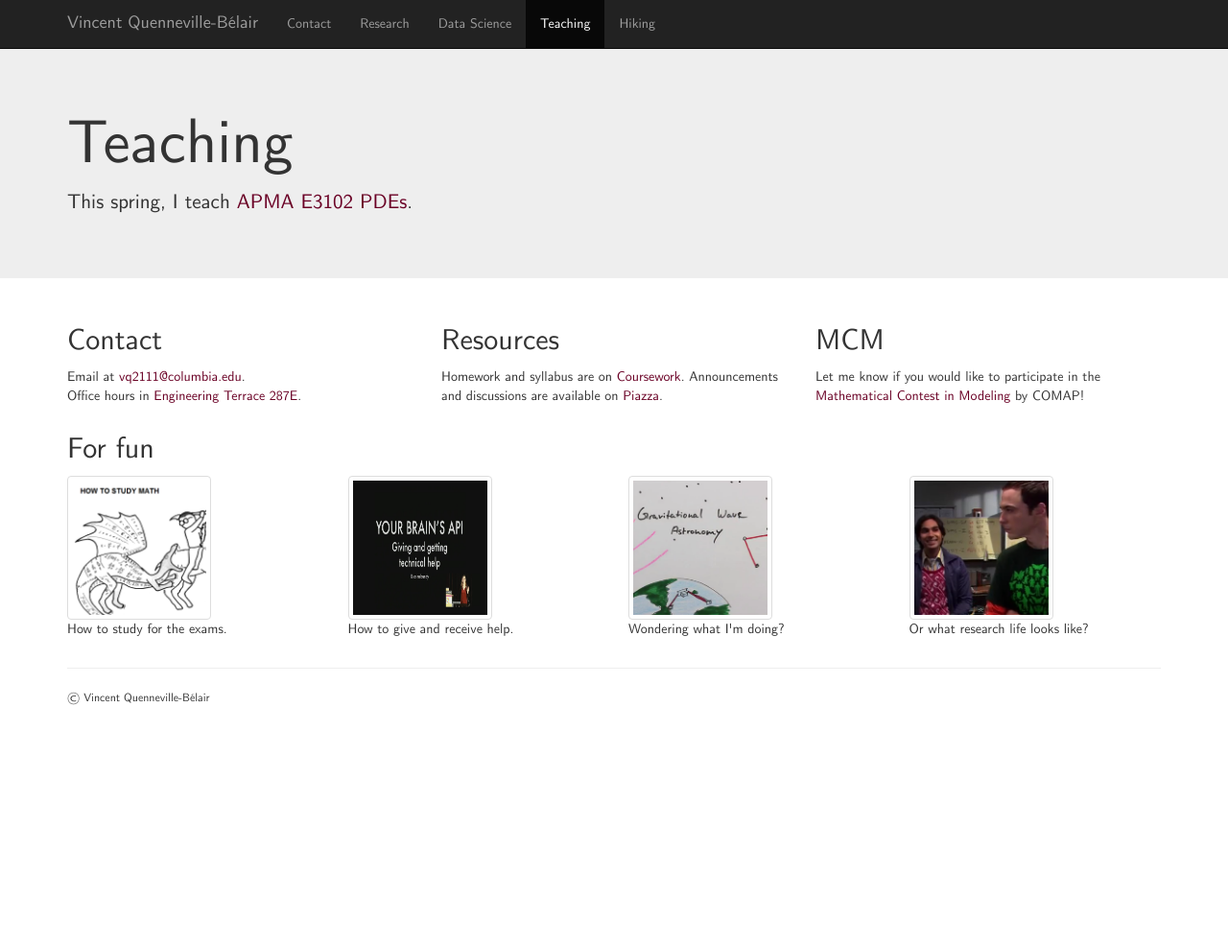
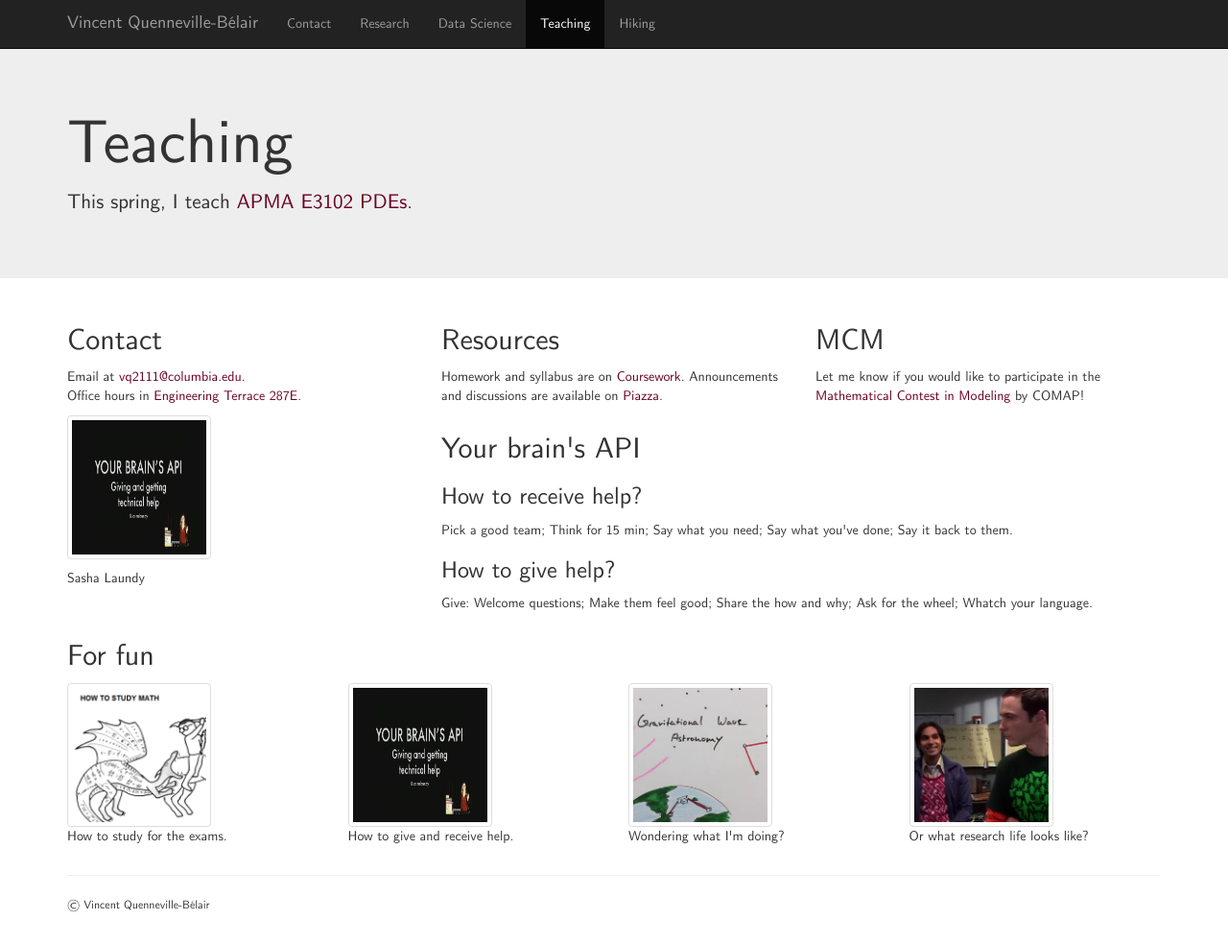
Before and after one commit to vincentqb/vincentqb.github.io.archive, a Jekyll site: the page built from teaching.html, in a window 1280 px wide and 983 px high. Shown: the whole window at 96% size. Built offline with Jekyll 4.4.1, drawn with Linux system fonts in a browser that asks for light colours; nearby versions of some CDN libraries.

Commit message:
add brain's API.

```diff
--- a/teaching.html
+++ b/teaching.html
@@ -66,6 +66,25 @@
 <h2>MCM</h2>
 <p>
 Let me know if you would like to participate in the <a href="http://www.comap.com/undergraduate/contests/index.html">Mathematical Contest in Modeling</a> by COMAP!
+</p>
+</div>
+
+<div class="col-md-4 col-sm-12">
+<p>
+<a href="https://www.youtube.com/embed/hY14Er6JX2s"><img src="images/help.png" style="width: 150px; height: 150px;" class="img-thumbnail" alt="Here's how to give and receive help"></a>
+</p>
+<p>Sasha Laundy</p>
+</div>
+
+<div class="col-md-8 col-sm-12">
+<h2>Your brain's API</h2>
+<h3>How to receive help?</h3>
+<p>
+Pick a good team; Think for 15 min; Say what you need; Say what you've done; Say it back to them.
+</p>
+<h3>How to give help?</h3>
+<p>
+Give: Welcome questions; Make them feel good; Share the how and why; Ask for the wheel; Whatch your language.
 </p>
 </div>
 
```
